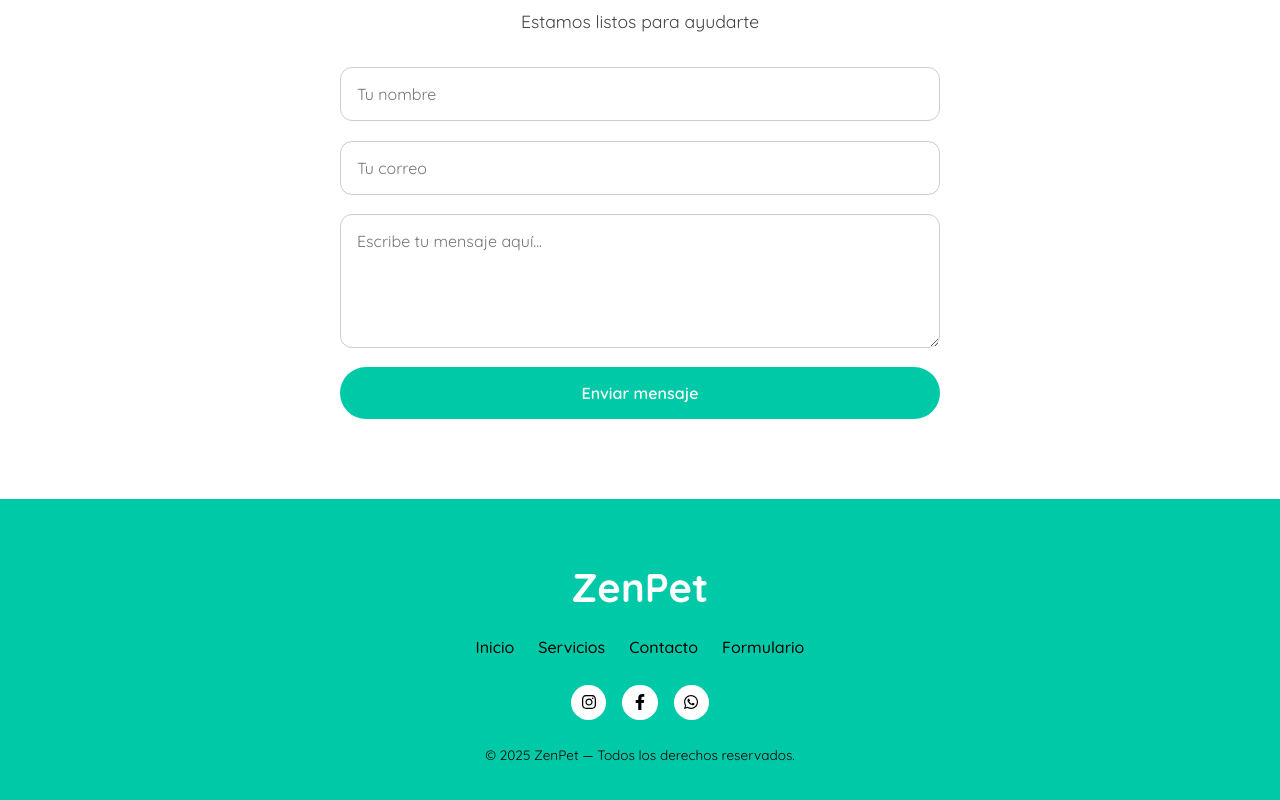
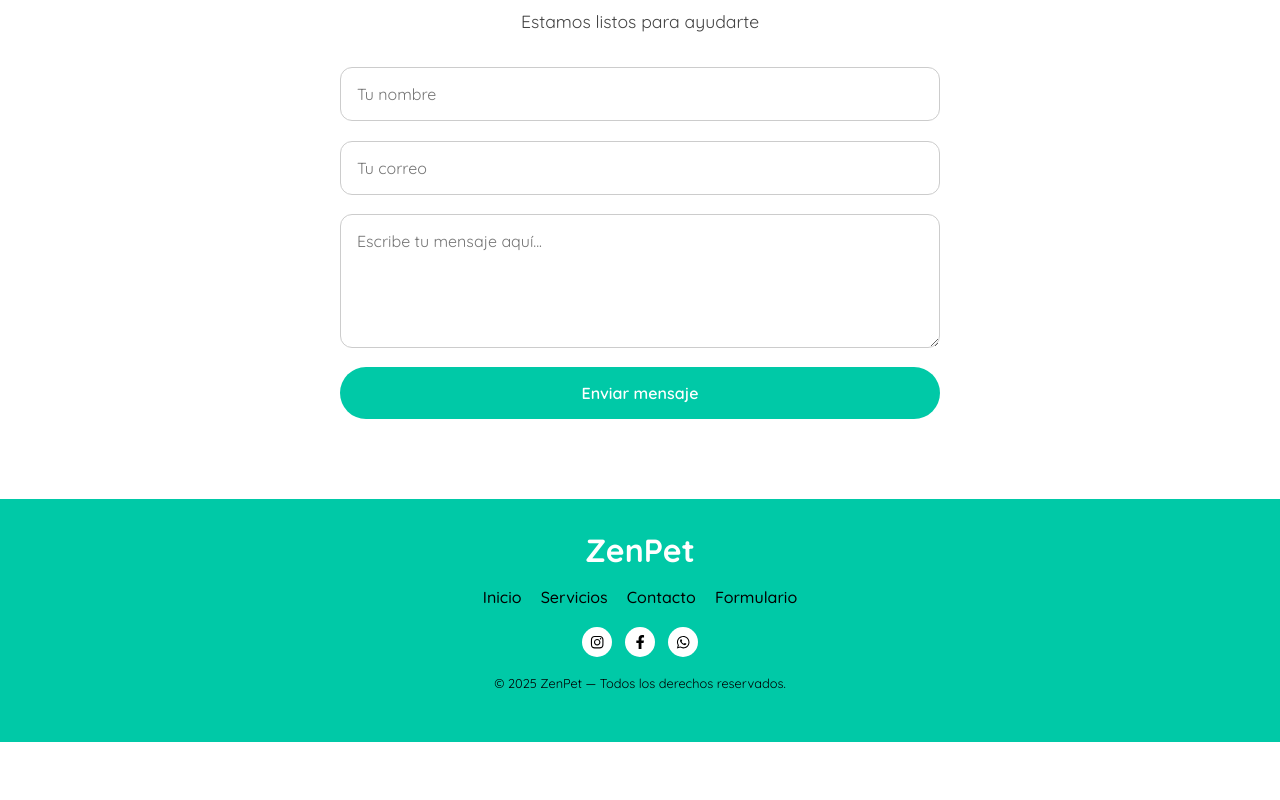
Before and after one commit to angelarias1/ZenPet, a React (Vite) app: page / in a window 1280 px wide. Shown: the part 5655-6455 px from the top of the page. After the commit the page ends 6397 px from the top, so only its background shows below. Built offline with nearby package versions, Linux system fonts and the light colour scheme.

Commit message:
Descripción de lo que cambiaste

```diff
--- a/src/components/FloatingWhatsapp.tsx
+++ b/src/components/FloatingWhatsapp.tsx
@@ -4,7 +4,7 @@ import '../styles/FloatingWhatsapp.css';
 const FloatingWhatsapp = () => {
   return (
     <a
-      href="https://wa.me/529991rg4567"
+      href="https://wa.me/5299912224567"
       className="floating-whatsapp"
       target="_blank"
       rel="noopener noreferrer"
--- a/src/components/Footer.tsx
+++ b/src/components/Footer.tsx
@@ -32,7 +32,7 @@ const Footer = () => {
             <FaFacebookF />
           </a>
           <a
-            href="https://wa.me/529991234567"
+            href="https://wa.me/5299912224567"
             target="_blank"
             rel="noopener noreferrer"
             aria-label="WhatsApp de ZenPet"
--- a/src/components/Hero.tsx
+++ b/src/components/Hero.tsx
@@ -15,7 +15,7 @@ const Hero = () => {
         <p className="hero-phrase">Tu mascota en buenas manos</p>
         <p className="hero-subtext">Cuidamos con amor y experiencia</p>
         <a
-          href="https://wa.me/529991234567"
+          href="https://wa.me/5299912224567"
           className="hero-button"
           target="_blank"
           rel="noopener noreferrer"
--- a/src/styles/Footer.css
+++ b/src/styles/Footer.css
@@ -1,7 +1,7 @@
 .footer-dark {
   background: #00c9a7; /* antes: #111 */
   color: #000000; /* antes: #e0fdf9 */
-  padding: 4rem 2rem 2rem;
+  padding: 2rem 1.5rem; /* reducido, antes 4rem 2rem 2rem */
 }
 
 .footer-container {
@@ -12,11 +12,10 @@
 
 .footer-brand {
   font-family: 'Quicksand', sans-serif;
-  font-size: 2.5rem;
+  font-size: 2rem; /* reducido, antes 2.5rem */
   font-weight: 800;
   color: #ffffff;
 }
-
 
 .footer-brand span {
   color: #ffffff;
@@ -27,9 +26,9 @@
   display: flex;
   justify-content: center;
   flex-wrap: wrap;
-  gap: 1.5rem;
+  gap: 1.2rem; /* antes 1.5rem */
   list-style: none;
-  margin: 1.5rem 0;
+  margin: 1rem 0; /* reducido, antes 1.5rem */
   padding: 0;
 }
 
@@ -46,18 +45,18 @@
 }
 
 .footer-social {
-  margin: 1.5rem 0;
+  margin: 1rem 0; /* reducido, antes 1.5rem */
   display: flex;
   justify-content: center;
-  gap: 1rem;
+  gap: 0.8rem; /* antes 1rem */
 }
 
 .footer-social a {
   background: #ffffff; /* antes: #00c9a7 */
   color: #000000;       /* antes: #fff */
   border-radius: 50%;
-  padding: 0.6rem;
-  font-size: 1rem;
+  padding: 0.5rem; /* reducido, antes 0.6rem */
+  font-size: 0.9rem; /* un poco más pequeño */
   display: inline-flex;
   align-items: center;
   justify-content: center;
@@ -70,7 +69,7 @@
 }
 
 .footer-rights {
-  font-size: 0.85rem;
+  font-size: 0.8rem; /* reducido, antes 0.85rem */
   color: #000000; /* antes: #aaa */
-  margin-top: 1.5rem;
+  margin-top: 1rem; /* reducido, antes 1.5rem */
 }
```
